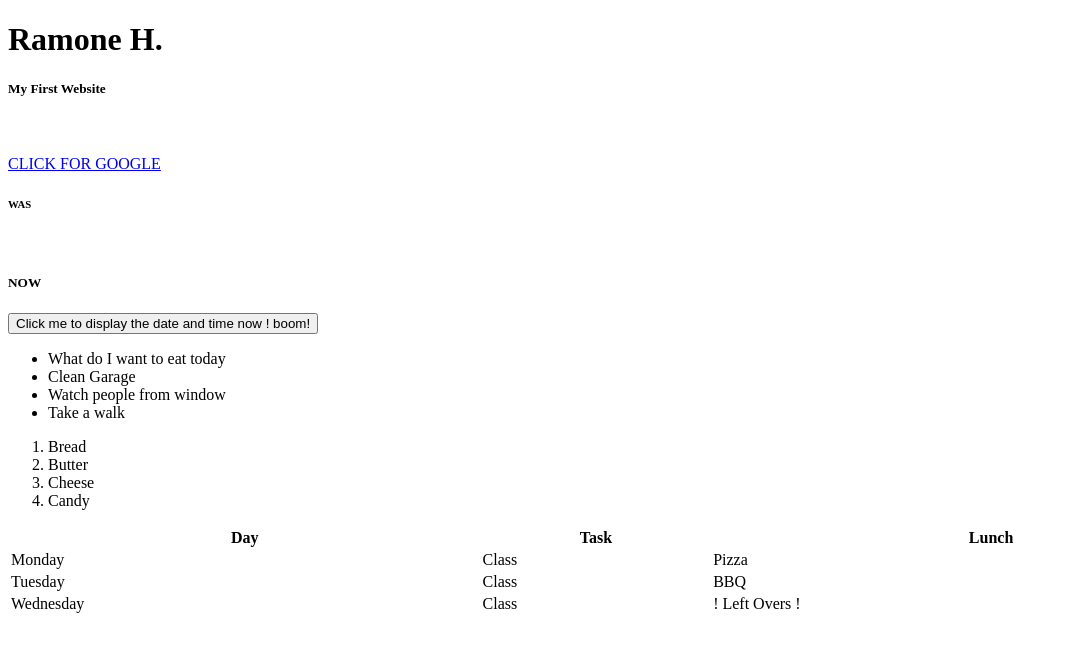
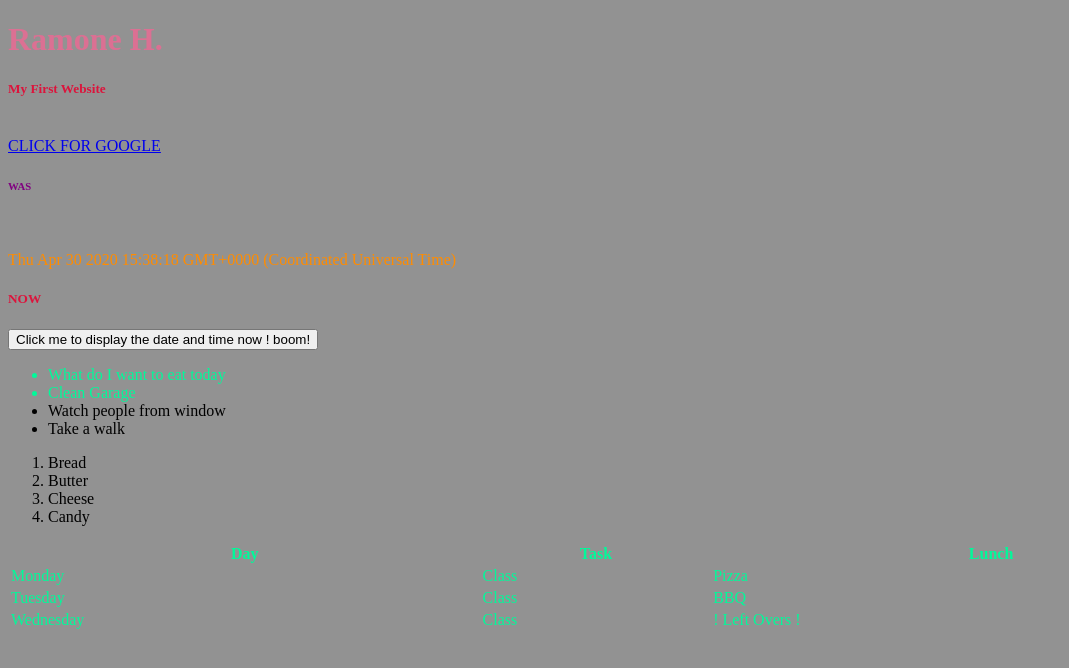
Before and after one commit to hamlett-snapit/week1Basics, a plain HTML site: page week 1/Basics/football.html in a window 1280 px wide. Shown: the whole page, without its empty margins (0-1069 px from the left). Drawn offline with Linux system fonts and the light colour scheme.

Commit message:
Review Quiz 1

```diff
--- a/week 1/Basics/football.css
+++ b/week 1/Basics/football.css
@@ -1,8 +1,14 @@
-h1{
+p{
+
+}
+h1, h2, h3, h4{
     color: steelblue;
 }
 h5{
     color: crimson;
+}
+#top{
+    color: palevioletred
 }
 h6{
     color: purple;
@@ -10,6 +16,13 @@ h6{
 p{
     color: darkblue;
 }
+
+#demo {
+    color: darkorange;
+}
+.onlyone{
+    color:mediumspringgreen
+}
 body{
     background-color: rgb(146, 146, 146);
 }
--- a/week 1/Basics/football.html
+++ b/week 1/Basics/football.html
@@ -4,13 +4,13 @@
     <meta charset="UTF-8">
     <meta name="viewport" content="width=device-width, initial-scale=1.0">
     <title>Document</title>
-    <link rel="stylesheet" href="../My Workspace/football.css">
+    <link rel="stylesheet" href="/week 1/Basics/football.css">
 </head>
 <body>
     <!-- Change to your name  -->
-    <h1> Ramone H. </h1>
+    <h1 id="top"> Ramone H. </h1>
     <h5>My First Website</h5>
-    <br></br>
+    <br>
     <a href="https://www.google.com">CLICK FOR GOOGLE</a>
     <h6> WAS </h6>
     <br>
@@ -27,8 +27,8 @@
     </button>
 
     <ul>
-        <li> What do I want to eat today </li>
-        <li> Clean Garage </li>
+        <li class="onlyone"> What do I want to eat today </li>
+        <li class="onlyone"> Clean Garage </li>
         <li> Watch people from window </li>
         <li> Take a walk</li>
     </ul>
@@ -40,7 +40,7 @@
         <li> Candy </li>
     </ol>
 
-    <table style="width: 100%;">
+    <table class="onlyone" style="width: 100%;">
         <tr>
             <th> Day  </th>
             <th> Task   </th>
@@ -66,6 +66,6 @@
     <!-- Make sure to keep code above the script tag !!!!! -->
 
     <!-- script tags below  -->
-    <script src="../My Workspace/football.js"></script>
+    <script src="/week 1/Basics/football.js"></script>
 </body>
 </html>
--- /dev/null
+++ b/week 1/Basics/review.css
@@ -0,0 +1,29 @@
+/*  Basic CSS Rule for element
+    This would apply to all H1 elements on
+    the page. Only H1 elements would apply
+    to this rule
+*/
+h1{
+    color:blue;
+
+}
+/*  Basic CSS Rule for element
+    This would apply to all p elements on
+    the page. Only p elements would apply
+    to this rule
+*/
+p{
+    text-align: center ;
+    color: seagreen;
+}
+
+/* Basic CSS Class for element */
+.change{
+    color: red;
+    text-align: center;
+}
+
+/* Basic CSS rule for ID */
+#h1{
+    color: purple;
+}
--- /dev/null
+++ b/week 1/Basics/review.js
@@ -0,0 +1,2 @@
+var name = "Your Name Here";
+document.getElementById("user").innerHTML = name;
```
Also changed, not shown: week 1/Basics/review.html (added, +39 -0 lines), 1 other file.
